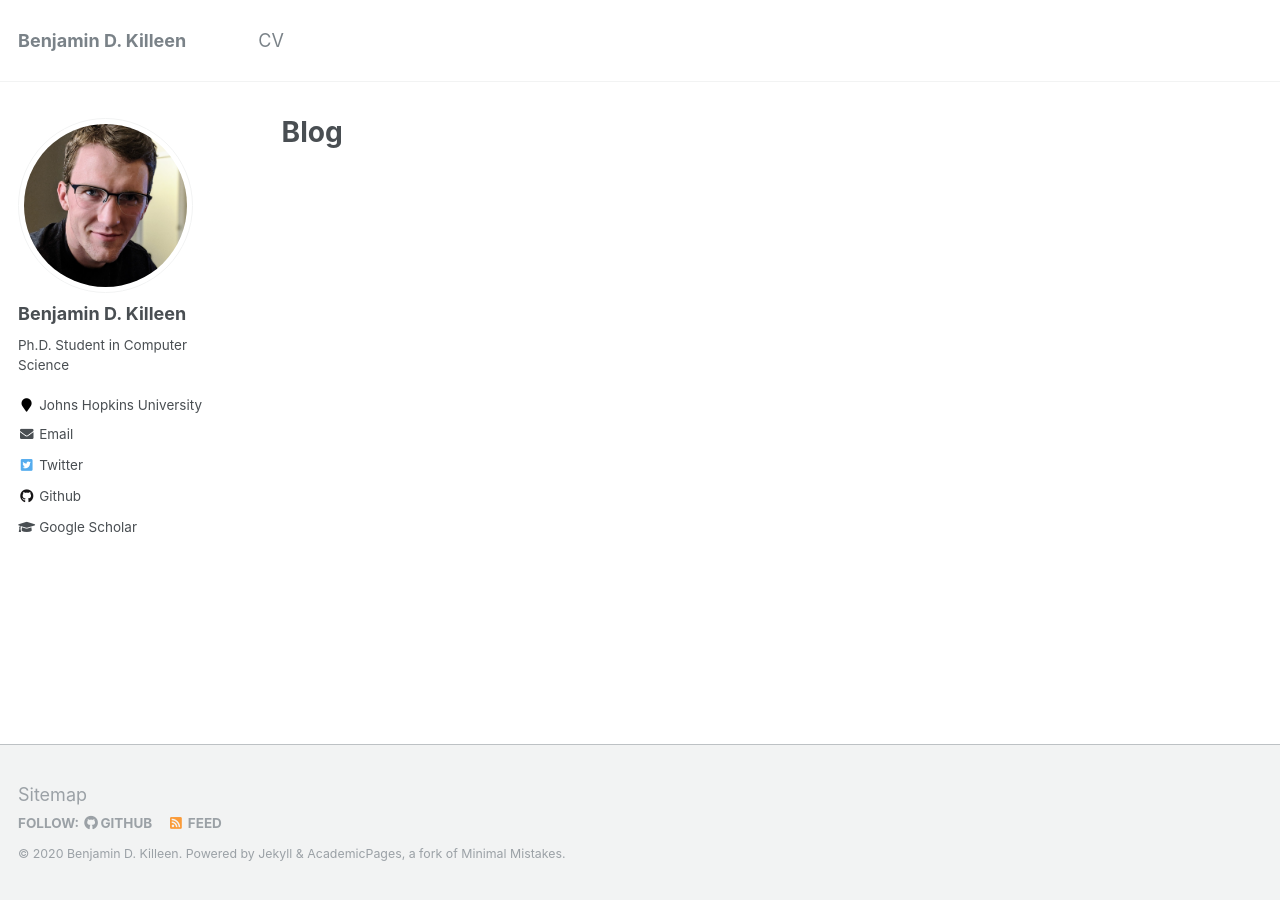
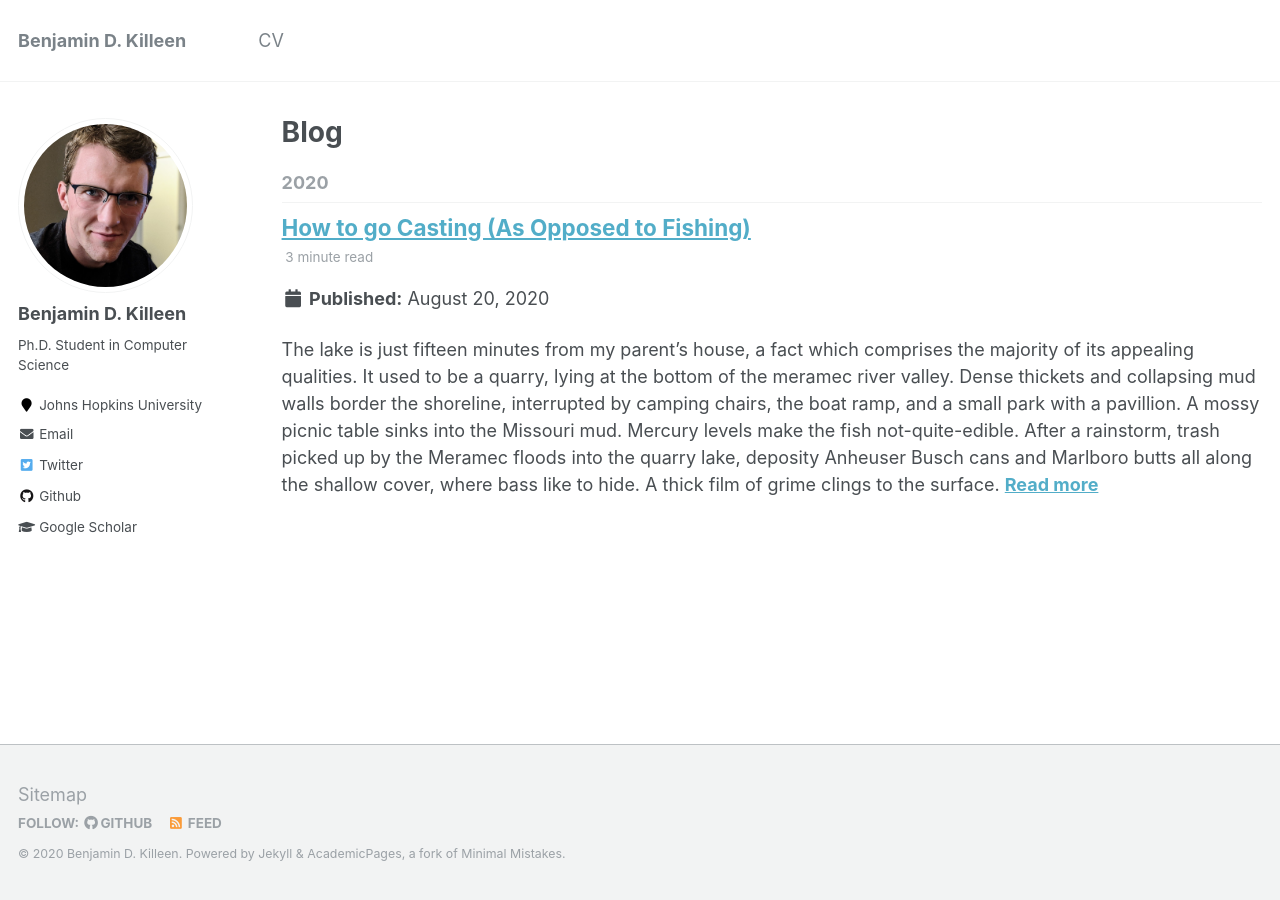
Before and after one commit to benjamindkilleen/benjamindkilleen.github.io, a Jekyll site: the page built from _pages/year-archive.html, in a window 1280 px wide. Built offline with Jekyll 4.4.1, drawn with Linux system fonts in a browser that asks for light colours.

```diff
--- a/_config.yml
+++ b/_config.yml
@@ -18,7 +18,7 @@
 breadcrumbs              : false # true, false (default)
 words_per_minute         : 160
 future                   : false
-read_more                : "disabled" # if enabled, adds "Read more" links to excerpts
+read_more                : "enabled" # if enabled, adds "Read more" links to excerpts
 talkmap_link             : false #change to true to add link to talkmap on talks page
 comments:
   provider               : # false (default), "disqus", "discourse", "facebook", "google-plus", "staticman", "custom"
--- a/_posts/2020-08-how-to-go-casting.md
+++ b/_posts/2020-08-20-how-to-go-casting.md
@@ -1,6 +1,6 @@
 ---
 title: 'How to go Casting (As Opposed to Fishing)'
-date: 2020-08-18
+date: 2020-08-20
 permalink: /posts/2020/08/how-to-go-casting/
 tags:
   - fishing
```
